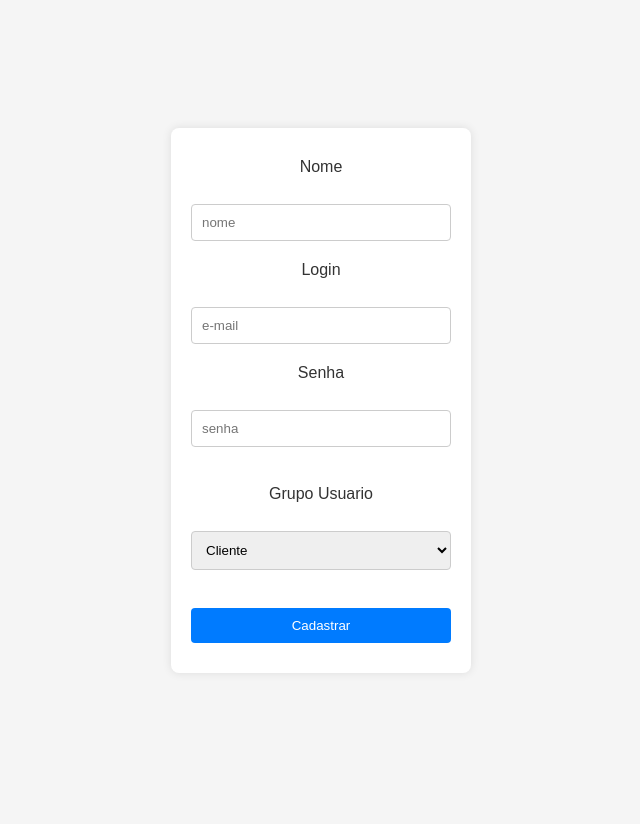
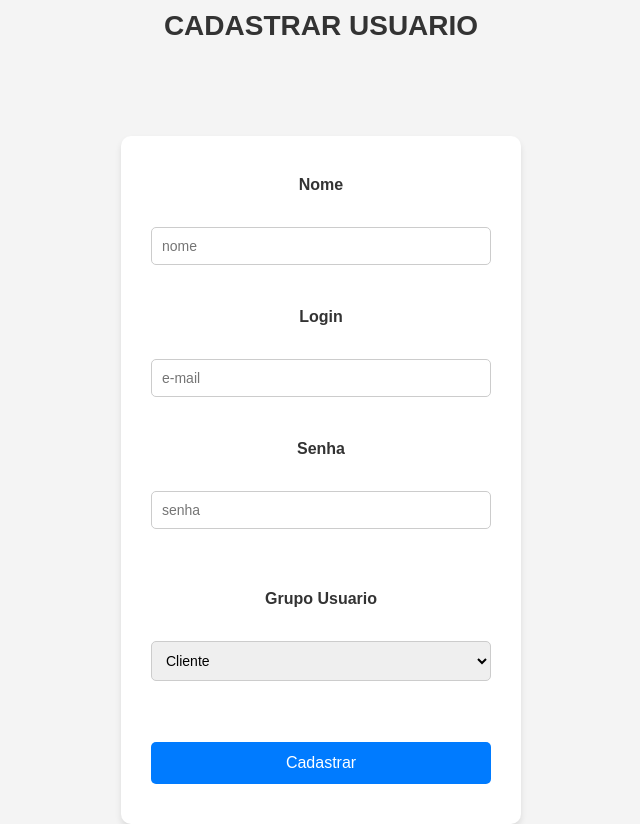
Before and after one commit to RafaelKloh/frente_caixa, a PHP site: page /frente_caixa-main/view/register_user_view.php in a window 1280 px wide. Shown: the whole page, without its empty margins (319-959 px from the left). Before the commit the page ends 643 px from the top, so only its background shows below. Run offline with PHP 8.4, Linux system fonts and the light colour scheme.

Commit message:
Add files via upload
terminei o css

```diff
--- a/frente_caixa-main/global_style.css
+++ b/frente_caixa-main/global_style.css
@@ -11,10 +11,24 @@ body {
     background-color: #f5f5f5;
     color: #333;
     display: flex;
+    flex-direction: column;  /* Mudando para coluna para empilhar o título e o formulário */
     justify-content: center;
     align-items: center;
     min-height: 100vh;
+    padding: 20px;
 }
+
+h1 {
+    font-size: 28px;
+    font-weight: bold;
+    text-align: center;
+    margin-bottom: 20px;
+    width: 100%;
+    position: relative; /* Removendo absolute para evitar sobreposição */
+    top: 0;
+    text-transform: uppercase;
+}
+
 
 form {
     background: white;
--- /dev/null
+++ b/frente_caixa-main/user.css
@@ -0,0 +1,66 @@
+body {
+    font-family: Arial, sans-serif;
+    background-color: #f4f4f4;
+    display: flex;
+    flex-direction: column;
+    justify-content: center;
+    align-items: center;
+    height: 100vh;
+    margin: 0;
+    text-align: center;
+}
+
+h1 {
+    font-size: 28px;
+    font-weight: bold;
+    margin-bottom: 20px;
+    text-align: center;
+    width: 100%;
+    position: absolute;
+    top: 10px;
+    text-transform: uppercase;
+}
+
+form {
+    background: white;
+    padding: 30px;
+    border-radius: 10px;
+    box-shadow: 0px 4px 6px rgba(0, 0, 0, 0.1);
+    width: 400px;
+    display: flex;
+    flex-direction: column;
+    align-items: center;
+    justify-content: center;
+    top: 80px;
+    position: relative;
+}
+
+p {
+    font-size: 16px;
+    font-weight: bold;
+    margin: 10px 0 5px;
+}
+
+input, select {
+    width: 100%;
+    padding: 10px;
+    margin-bottom: 15px;
+    border: 1px solid #ccc;
+    border-radius: 5px;
+    font-size: 14px;
+}
+
+button {
+    background: #007bff;
+    color: white;
+    border: none;
+    padding: 12px 18px;
+    border-radius: 5px;
+    cursor: pointer;
+    font-size: 16px;
+    transition: background 0.3s ease;
+}
+
+button:hover {
+    background: #0056b3;
+}
--- a/frente_caixa-main/view/payment_method_view.php
+++ b/frente_caixa-main/view/payment_method_view.php
@@ -8,7 +8,7 @@
     <link rel="stylesheet" href="/frente_caixa-main/payment_method.css">
 </head>
 <body>
-    <h1>cadastrar forma de pagamento</h1>
+    <h1>Cadastrar Forma de Pagamento</h1>
     <form action="register_payment_method" method= "POST">
         <p>Denominação</p>
         <br>
--- a/frente_caixa-main/view/register_client_view.php
+++ b/frente_caixa-main/view/register_client_view.php
@@ -5,6 +5,7 @@
     <meta name="viewport" content="width=device-width, initial-scale=1.0">
     <title>Cadastro de Cliente</title>
     <link rel="stylesheet" href="/frente_caixa-main/global_style.css">
+    <link rel="stylesheet" href="/frente_caixa-main/client.css">
 
     <script>
         function toggleFields() {
--- a/frente_caixa-main/view/register_item.php
+++ b/frente_caixa-main/view/register_item.php
@@ -5,10 +5,10 @@
     <meta name="viewport" content="width=device-width, initial-scale=1.0">
     <title>Document</title>
     <link rel="stylesheet" href="/frente_caixa-main/global_style.css">
-
+    <link rel="stylesheet" href="/frente_caixa-main/item.css">
 </head>
 <body>
-    <h1>Cadastro de item</h1>
+    <h1>Cadastro de Item</h1>
 
     <form action="register_item" method = "POST">
         <p>Denominação</p>
--- a/frente_caixa-main/view/register_promotion_view.php
+++ b/frente_caixa-main/view/register_promotion_view.php
@@ -5,6 +5,7 @@
     <meta name="viewport" content="width=device-width, initial-scale=1.0">
     <title>Document</title>
     <link rel="stylesheet" href="/frente_caixa-main/global_style.css">
+    <link rel="stylesheet" href="/frente_caixa-main/promotion.css">
 
 </head>
 <body>
--- a/frente_caixa-main/view/register_user_view.php
+++ b/frente_caixa-main/view/register_user_view.php
@@ -5,9 +5,11 @@
     <meta name="viewport" content="width=device-width, initial-scale=1.0">
     <title>Document</title>
     <link rel="stylesheet" href="/frente_caixa-main/global_style.css">
+    <link rel="stylesheet" href="/frente_caixa-main/user.css">
 
 </head>
 <body>
+    <h1>Cadastrar Usuario</h1>
     <form action="register_user" method = "POST">
         <p>Nome</p>
         <br>
--- a/frente_caixa-main/view/user_register_view.php
+++ b/frente_caixa-main/view/user_register_view.php
@@ -5,9 +5,11 @@
     <meta name="viewport" content="width=device-width, initial-scale=1.0">
     <title>Document</title>
     <link rel="stylesheet" href="/frente_caixa-main/global_style.css">
+    <link rel="stylesheet" href="/frente_caixa-main/user .css">
 
 </head>
 <body>
+    <h1>Cadastrar Usuario</h1>
     <form action="user_register" method = "POST">
         <p>Nome</p>
         <br>
```
Also changed, not shown: frente_caixa-main/client.css (added, +66 -0 lines), frente_caixa-main/item.css (added, +66 -0 lines), frente_caixa-main/payment_method.css (added, +66 -0 lines), frente_caixa-main/promotion.css (added, +66 -0 lines).
